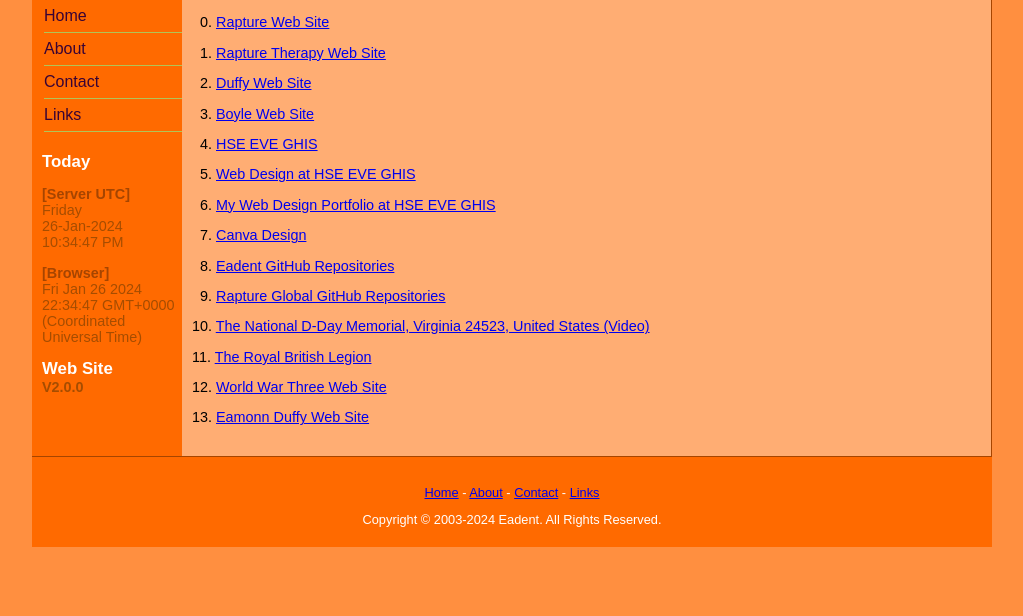
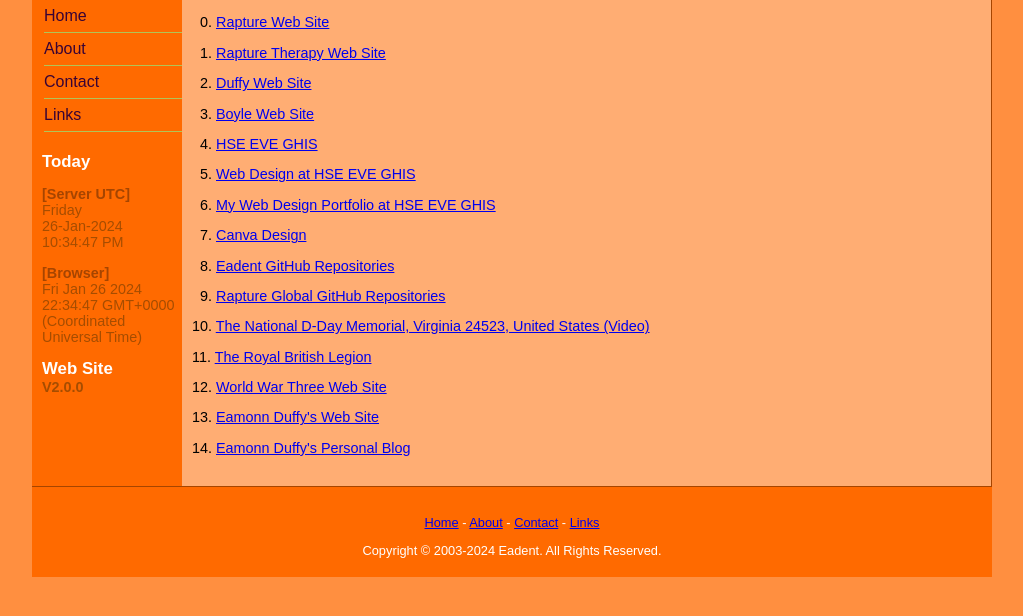
Before and after one commit to Eadent/Eadent, a PHP site: page /Links.php in a window 1280 px wide. Shown: the part 101-717 px from the top of the page, without its empty margins (128-1151 px from the left). Run offline with PHP 8.4, Linux system fonts and the light colour scheme.

Commit message:
feat: Added Eamonn [Anthony] Duffy's Personal Blog Link.

```diff
--- a/Links.php
+++ b/Links.php
@@ -99,7 +99,10 @@
 			12. <a target="_blank" href="https://www.WorldWarThree.global/">World War Three Web Site</a>
 		</p>
 		<p>
-			13. <a target="_blank" href="https://www.EamonnDuffy.com/">Eamonn Duffy Web Site</a>
+			13. <a target="_blank" href="https://www.EamonnDuffy.com/">Eamonn Duffy's Web Site</a>
+		</p>
+		<p>
+			14. <a target="_blank" href="https://EamonnAnthonyDuffy.WordPress.com/">Eamonn Duffy's Personal Blog</a>
 		</p>
 		<p style="margin: 0; padding: 0;">
 		<br />
```
